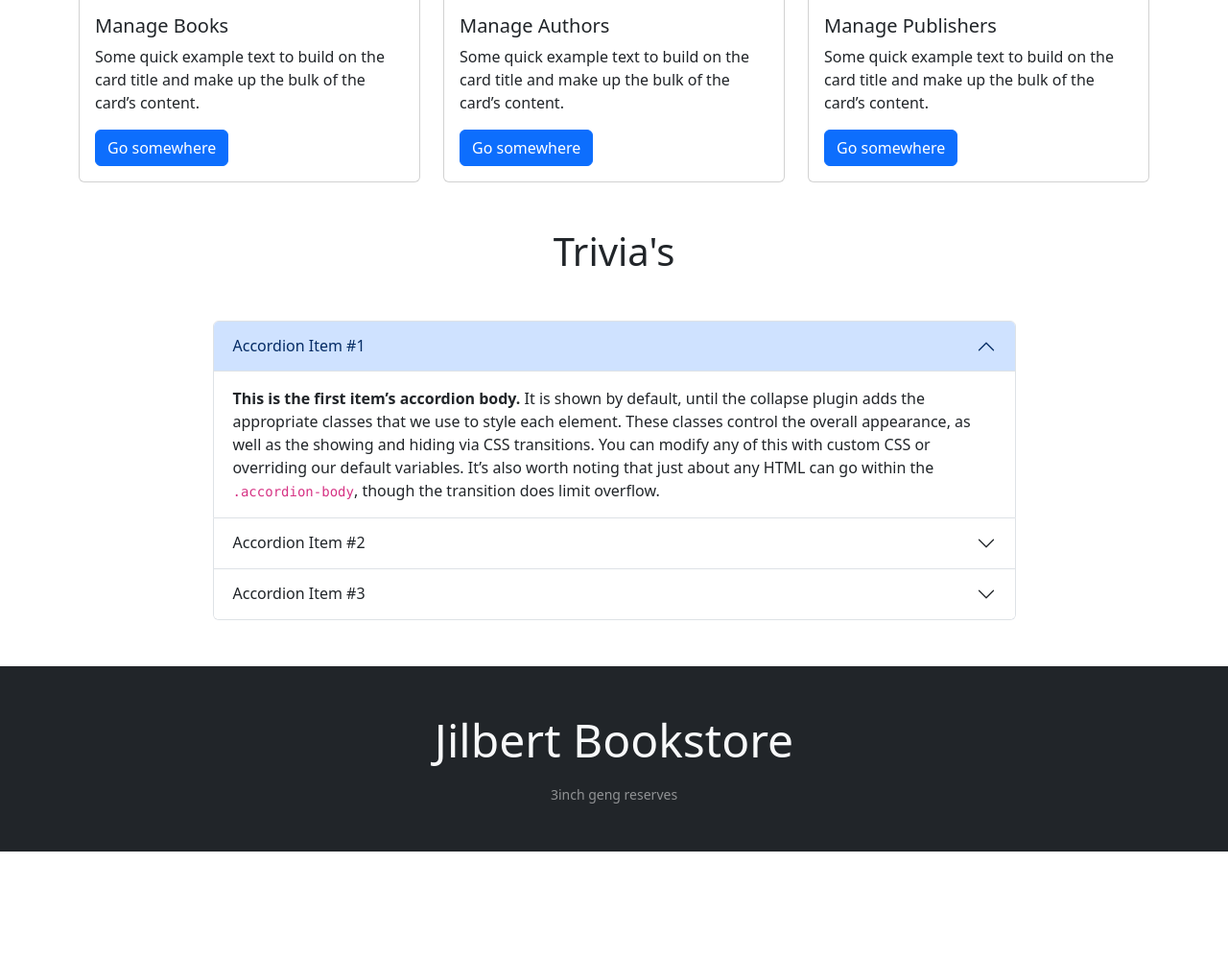
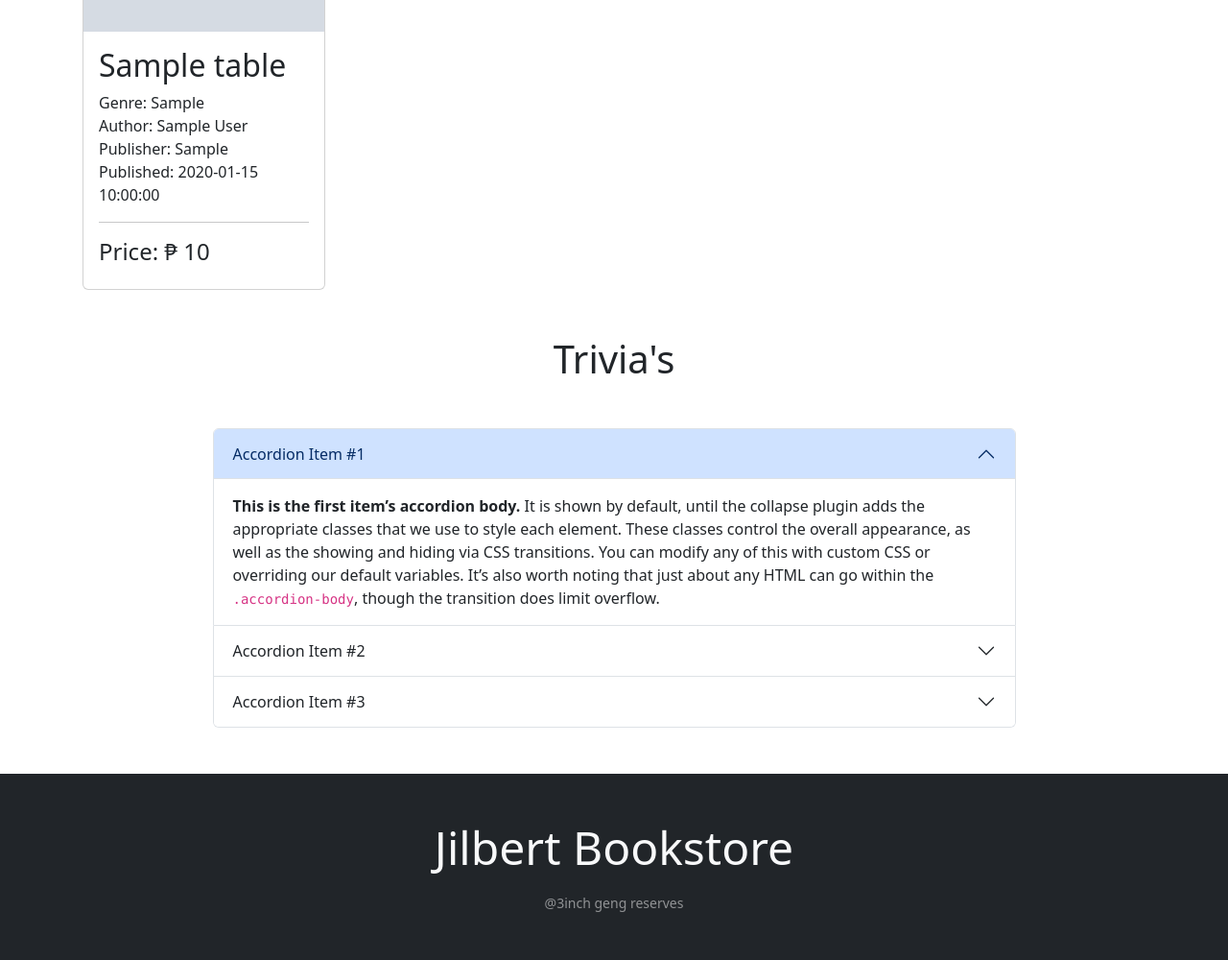
Before and after one commit to HeeJinn/CRUD-using-BootStrap-PHP, a PHP site: page / in a window 1280 px wide. Shown: the part 1018-2018 px from the top of the page at 96% size. Before the commit the page ends 1905 px from the top, so only its background shows below. Run offline with PHP 8.4, Linux system fonts and the light colour scheme; tables that the repository leaves empty or names only in its code hold one stand-in row (values such as "Sample post"); grey boxes marked "Sample" are stand-in pictures.

Commit message:
added navigation and insert query, fixed the header util to tract avtive pages

```diff
--- /dev/null
+++ b/config/config.php
@@ -0,0 +1,17 @@
+<?php
+
+    define("HOST","localhost");
+    define("DBNAME","bookstore_db");
+    define("USER","root");
+    define("PASS","");
+
+
+    try{
+        $conn = new PDO("mysql:host=".HOST."; dbname=".DBNAME.";", USER, PASS);
+        $conn->setAttribute(PDO::ATTR_ERRMODE, PDO::ERRMODE_EXCEPTION);
+    }catch(PDOException $e){
+        echo "Not connected ". $e->getMessage();
+    }
+
+
+?>
--- a/index.php
+++ b/index.php
@@ -1,3 +1,14 @@
+<?php require "config/config.php"     ?>
+<?php
+
+$books = $conn->query("SELECT * FROM book_table");
+$books -> execute();
+
+$allBooks = $books -> fetchAll(PDO::FETCH_OBJ);
+
+?>
+
+
 <!DOCTYPE html>
 <html lang="en">
 
@@ -13,8 +24,8 @@
 
 <body>
     <?php
-    include("utils/header.html");
-     ?>
+    include("utils/header.php");
+    ?>
 
     <main>
         <section class="modal fade" id="bookForm" data-bs-backdrop="static" data-bs-keyboard="false" tabindex="-1" aria-labelledby="staticBackdropLabel" aria-hidden="true">
@@ -25,18 +36,18 @@
                         <button type="button" class="btn-close" data-bs-dismiss="modal" aria-label="Close"></button>
                     </div>
                     <div class="modal-body">
-                        <form action="<?php htmlspecialchars($_SERVER["PHP_SELF"]) ?>" method="post">
+                        <form action="crud/insert.php" method="post">
                             <div class="row g-2">
                                 <div class="col-sm">
                                     <div class="form-floating mb-3">
-                                        <input type="text" class="form-control" id="bookName" name="bookName" placeholder="Enter Book Name">
+                                        <input type="text" class="form-control" id="bookName" name="bookName" placeholder="Enter Book Name" required>
                                         <label for="bookName" class="form-label">Book Name</label>
 
                                     </div>
                                 </div>
                                 <div class="col-sm">
                                     <div class="form-floating mb-3">
-                                        <input type="text" name="auhtorName" id="authorName" class="form-control" placeholder="Enter Author">
+                                        <input type="text" name="authorName" id="authorName" class="form-control" placeholder="Enter Author" required>
                                         <label for="authorNName">Enter Author</label>
                                     </div>
                                 </div>
@@ -44,21 +55,21 @@
                             <div class="row g-2">
                                 <div class="col-sm">
                                     <div class="form-floating mb-3">
-                                        <input type="date" name="datePublished" id="datePublished" class="form-control" placeholder="Select Date Published">
+                                        <input type="date" name="datePublished" id="datePublished" class="form-control" placeholder="Select Date Published" required>
                                         <label for="datePublished">Date Published</label>
                                     </div>
                                 </div>
                                 <div class="col-sm">
                                     <div class="form-floating mb-3">
-                                        <input type="text" name="publisherName" id="publisher" class="form-control" placeholder="Enter Publisher">
+                                        <input type="text" name="publisherName" id="publisher" class="form-control" placeholder="Enter Publisher" required>
                                         <label for="publisher">Publisher</label>
                                     </div>
                                 </div>
                             </div>
                             <div class="row g-2">
                                 <div class="col-sm">
-                                    <select class="form-select mb-3" name="genre" id="genreSelection" aria-label="Book Genre">
-                                        <option selected disabled>Select Genre</option>
+                                    <select class="form-select mb-3" name="genre" id="genreSelection" aria-label="Book Genre" required>
+                                        <option selected disabled value="">Select Genre</option>
                                         <option value="Fiction">Fiction</option>
                                         <option value="Non-Fiction">Non-Fiction</option>
                                         <option value="Fantasy">Fantasy</option>
@@ -77,21 +88,30 @@
                                         <option value="True Crime">True Crime</option>
                                     </select>
                                 </div>
-                                <div class="col">
+                                <div class="col-sm">
                                     <div class="form-floating mb-3">
-                                        <input type="number" name="price" id="price" class="form-control" placeholder="Enter Price">
+                                        <input type="number" name="price" id="price" class="form-control" placeholder="Enter Price" required>
                                         <label for="price">Enter price</label>
+                                    </div>
+                                </div>
+                                <div class="row g-2">
+                                    <div class="col-12">
+                                        <div class="form-floating mb-3">
+                                            <input type="text" name="imageUrl" class="form-control" id="image_url" name="image_url" placeholder="Enter Image URL">
+                                            <label for="image_url">Image URL</label>
+                                        </div>
                                     </div>
                                 </div>
                             </div>
 
 
-                        </form>
+
                     </div>
                     <div class="modal-footer">
                         <button type="button" class="btn btn-secondary" data-bs-dismiss="modal">Close</button>
-                        <button type="button" class="btn btn-primary">Add Book</button>
+                        <button type="submit" class="btn btn-primary">Add Book</button>
                     </div>
+                    </form>
                 </div>
             </div>
         </section>
@@ -115,7 +135,6 @@
                     <div class="carousel-caption top-0 mt-4">
                         <p class="fs-3 mt-5 text-uppercase">organize your books</p>
                         <h1 class="display-1 fw-bolder text-capitalize">jilbert bookstore</h1>
-                        <button type="button" class="btn btn-primary px-4 py-2 fs-5 mt-4">Go Manage</button>
                     </div>
                 </div>
                 <div class="carousel-item c-item">
@@ -123,7 +142,6 @@
                     <div class="carousel-caption top-0 mt-4">
                         <p class="fs-3 mt-5 text-uppercase">organize your books</p>
                         <h1 class="display-1 fw-bolder text-capitalize">jilbert bookstore</h1>
-                        <button type="button" class="btn btn-primary px-4 py-2 fs-5 mt-4">Go Manage</button>
                     </div>
                 </div>
             </div>
@@ -156,40 +174,27 @@
 
         <section id="management">
             <div class="container text-center my-5">
-                <h1>Management</h1>
+                <h1>Available Books</h1>
             </div>
             <div class="container">
                 <div class="row">
-                    <div class="col-lg mb-5">
-                        <div class="card c-carditem">
-                            <img src="https://images.pexels.com/photos/207662/pexels-photo-207662.jpeg" class="card-img-top c-cardimg" alt="...">
-                            <div class="card-body">
-                                <h5 class="card-title">Manage Books</h5>
-                                <p class="card-text">Some quick example text to build on the card title and make up the bulk of the card’s content.</p>
-                                <a href="#" class="btn btn-primary">Go somewhere</a>
+                    <?php foreach($allBooks as $book):   ?>
+                    <div class="col-md-4 col-xl-3 col-sm-6 mb-5 px-5 px-sm-1 px-md-2 px-xl-3 px-xxl-4">
+                        <div class="card c-carditem h-100">
+                            <img src="<?php echo $book->image;  ?>" height="300px"  class="card-img-top" alt="...">
+                            <div class="card-body ">
+                                <h2 class="card-title "><?php echo $book->name  ?></h2>
+                                <p class="mb-0">Genre: <?php echo $book->genre  ?></p>
+                                <p class="card-text mb-0">Author: <?php echo $book->author  ?></p>
+                                <p class="mb-0">Publisher: <?php echo $book-> publisher ?></p>
+                                <p class="mb-0">Published: <?php echo $book-> date_published ?></p>
+                                <hr>
+                                <h4>Price: ₱ <?php echo $book-> price ?> </h4>
+
                             </div>
                         </div>
                     </div>
-                    <div class="col-lg mb-5">
-                        <div class="card c-carditem">
-                            <img src="https://images.pexels.com/photos/6830879/pexels-photo-6830879.jpeg" class="card-img-top c-cardimg" alt="...">
-                            <div class="card-body">
-                                <h5 class="card-title">Manage Authors</h5>
-                                <p class="card-text">Some quick example text to build on the card title and make up the bulk of the card’s content.</p>
-                                <a href="#" class="btn btn-primary">Go somewhere</a>
-                            </div>
-                        </div>
-                    </div>
-                    <div class="col-lg mb-5">
-                        <div class="card c-carditem">
-                            <img src="https://images.pexels.com/photos/4476139/pexels-photo-4476139.jpeg" class="card-img-top c-cardimg" alt="...">
-                            <div class="card-body">
-                                <h5 class="card-title">Manage Publishers</h5>
-                                <p class="card-text">Some quick example text to build on the card title and make up the bulk of the card’s content.</p>
-                                <a href="#" class="btn btn-primary">Go somewhere</a>
-                            </div>
-                        </div>
-                    </div>
+                    <?php endforeach; ?>
                 </div>
             </div>
 
--- a/utils/footer.html
+++ b/utils/footer.html
@@ -1,7 +1,7 @@
 <footer class="bg-dark py-5 mt-">
         <div class="container text-light text-center ">
             <p class="display-5">Jilbert Bookstore</p>
-            <small class="text-white-50">3inch geng reserves</small>
+            <small class="text-white-50">@3inch geng reserves</small>
         </div>
 
     </footer>
--- a/utils/header.html
+++ b/utils/header.php
@@ -1,14 +1,20 @@
+<?php
+    if(!isset($active_page)){
+        $active_page = '';
+    }
+?>
 <header>
         <nav class="navbar navbar-expand-sm navbar-dark bg-dark">
         <div class="container">
-            <a class="navbar-brand text-uppercase" href="#">BookStore</a>
+            <a class="navbar-brand text-uppercase" href="/Bootstrap practice/index.php">BookStore</a>
             <button class="navbar-toggler" type="button" data-bs-toggle="collapse" data-bs-target="#navbarSupportedContent" aria-controls="navbarSupportedContent" aria-expanded="false" aria-label="Toggle navigation">
                 <span class="navbar-toggler-icon"></span>
             </button>
             <div class="collapse navbar-collapse" id="navbarSupportedContent">
                 <ul class="navbar-nav ms-auto">
                     <li class="nav-item">
-                        <a class="nav-link" href="#">Book</a>
+                        <a class="nav-link <?php echo ($active_page == 'book') ? 'active' : null; ?> " href="/Bootstrap practice/navigation/bookManagement.php">Book</a>
+
                     </li>
                     <li class="nav-item">
                         <a class="nav-link" href="#">Author</a>
```
Also changed, not shown: crud/insert.php (added, +38 -0 lines), navigation/bookManagement.php (added, +19 -0 lines), index.css (line endings or trailing spaces).
